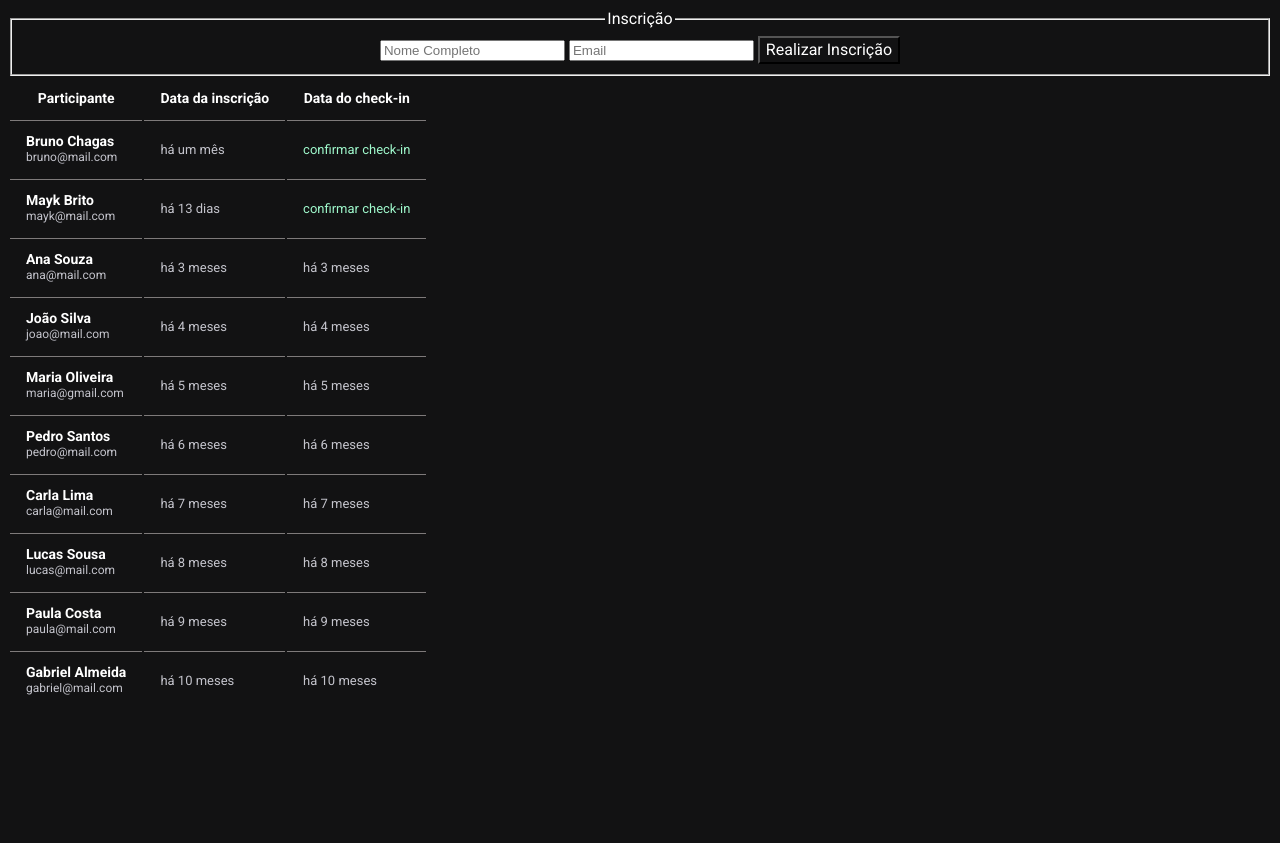
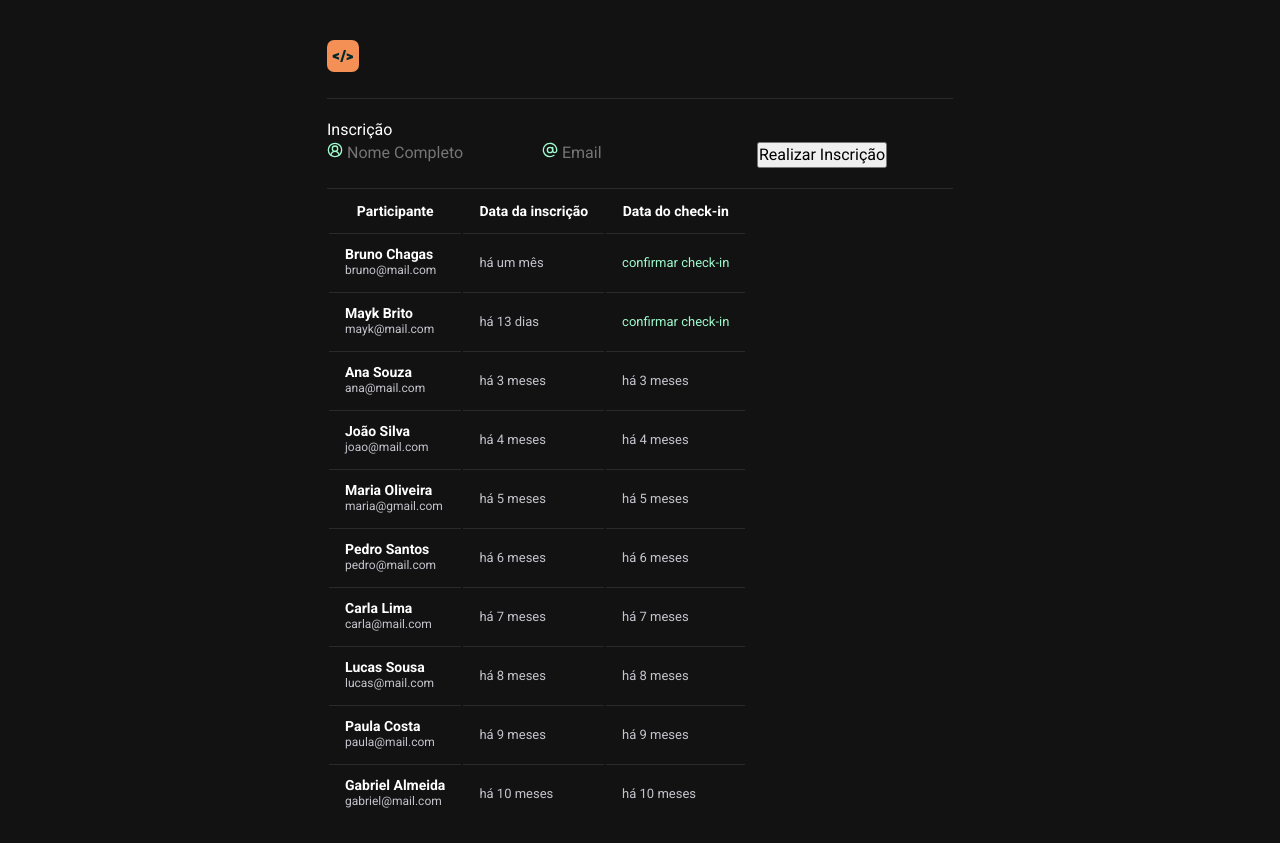
Before and after one commit to TbrunoK/nlw-unite-01, a plain HTML site: page index.html in a window 1280 px wide. Before the commit the page ends 800 px from the top, so only its background shows below. Drawn offline with nearby package versions, Linux system fonts and the light colour scheme.

Commit message:
layout / icon

```diff
--- a/index.html
+++ b/index.html
@@ -27,24 +27,118 @@
   </head>
 
   <body>
-    <div class="informacoes">
+    <div class="container">
+      <header>
+        <svg
+          width="32"
+          height="32"
+          viewBox="0 0 32 32"
+          fill="none"
+          xmlns="http://www.w3.org/2000/svg"
+        >
+          <rect width="32" height="32" rx="7.11111" fill="#F48F56" />
+          <path
+            fill-rule="evenodd"
+            clip-rule="evenodd"
+            d="M12.0682 15.0583V12.7586L5.71097 15.12H5.69678V17.482H5.71097L12.0682 19.8462V17.5415L8.80823 16.2975L12.0682 15.0583Z"
+            fill="#00292E"
+          />
+          <path
+            fill-rule="evenodd"
+            clip-rule="evenodd"
+            d="M19.6328 18.0617L22.89 16.8248L19.6328 15.5878V13.2881L25.9829 15.6522H25.9998V18.0164H25.9829L19.6328 20.3686V18.0617ZM16.9057 10.0309L13.1708 22.0165H15.387L19.1219 10.0309H16.9057Z"
+            fill="#00292E"
+          />
+        </svg>
+      </header>
+
       <form onsubmit="adicionarParticipante(event)">
         <fieldset>
           <legend>Inscrição</legend>
           <div>
+            <div class="input-wrapper">
+              <svg
+                width="16"
+                height="16"
+                viewBox="0 0 16 16"
+                fill="none"
+                xmlns="http://www.w3.org/2000/svg"
+              >
+                <g clip-path="url(#clip0_4003_2796)">
+                  <path
+                    d="M12 13.3333C12 12.2724 11.5786 11.255 10.8284 10.5048C10.0783 9.75468 9.06087 9.33325 8 9.33325C6.93913 9.33325 5.92172 9.75468 5.17157 10.5048C4.42143 11.255 4 12.2724 4 13.3333"
+                    stroke="#9FF9CC"
+                    stroke-width="1.33333"
+                    stroke-linecap="round"
+                    stroke-linejoin="round"
+                  />
+                  <path
+                    d="M8.00004 9.33333C9.4728 9.33333 10.6667 8.13943 10.6667 6.66667C10.6667 5.19391 9.4728 4 8.00004 4C6.52728 4 5.33337 5.19391 5.33337 6.66667C5.33337 8.13943 6.52728 9.33333 8.00004 9.33333Z"
+                    stroke="#9FF9CC"
+                    stroke-width="1.33333"
+                    stroke-linecap="round"
+                    stroke-linejoin="round"
+                  />
+                  <path
+                    d="M8.00004 14.6666C11.6819 14.6666 14.6667 11.6818 14.6667 7.99992C14.6667 4.31802 11.6819 1.33325 8.00004 1.33325C4.31814 1.33325 1.33337 4.31802 1.33337 7.99992C1.33337 11.6818 4.31814 14.6666 8.00004 14.6666Z"
+                    stroke="#9FF9CC"
+                    stroke-width="1.33333"
+                    stroke-linecap="round"
+                    stroke-linejoin="round"
+                  />
+                </g>
+                <defs>
+                  <clipPath id="clip0_4003_2796">
+                    <rect width="16" height="16" fill="white" />
+                  </clipPath>
+                </defs>
+              </svg>
+
               <input
                 type="text"
                 placeholder="Nome Completo"
                 name="nome"
                 required
               />
+            </div>
+
+            <div class="input-wrapper">
+              <svg
+                width="16"
+                height="16"
+                viewBox="0 0 16 16"
+                fill="none"
+                xmlns="http://www.w3.org/2000/svg"
+              >
+                <g clip-path="url(#clip0_4003_2802)">
+                  <path
+                    d="M8.00004 10.6666C9.4728 10.6666 10.6667 9.47268 10.6667 7.99992C10.6667 6.52716 9.4728 5.33325 8.00004 5.33325C6.52728 5.33325 5.33337 6.52716 5.33337 7.99992C5.33337 9.47268 6.52728 10.6666 8.00004 10.6666Z"
+                    stroke="#9FF9CC"
+                    stroke-width="1.33333"
+                    stroke-linecap="round"
+                    stroke-linejoin="round"
+                  />
+                  <path
+                    d="M10.6667 5.33326V8.66659C10.6667 9.19702 10.8774 9.70573 11.2525 10.0808C11.6276 10.4559 12.1363 10.6666 12.6667 10.6666C13.1971 10.6666 13.7059 10.4559 14.0809 10.0808C14.456 9.70573 14.6667 9.19702 14.6667 8.66659V7.99992C14.6667 6.49813 14.1596 5.04032 13.2277 3.8627C12.2957 2.68508 10.9934 1.85664 9.53173 1.5116C8.07011 1.16656 6.5348 1.32513 5.17456 1.96163C3.81431 2.59812 2.70882 3.67525 2.0372 5.0185C1.36558 6.36175 1.16717 7.89242 1.47412 9.36251C1.78107 10.8326 2.57539 12.156 3.7284 13.1183C4.88141 14.0805 6.32554 14.6253 7.82683 14.6643C9.32812 14.7034 10.7986 14.2343 12 13.3333"
+                    stroke="#9FF9CC"
+                    stroke-width="1.33333"
+                    stroke-linecap="round"
+                    stroke-linejoin="round"
+                  />
+                </g>
+                <defs>
+                  <clipPath id="clip0_4003_2802">
+                    <rect width="16" height="16" fill="white" />
+                  </clipPath>
+                </defs>
+              </svg>
 
               <input type="email" placeholder="Email" name="email" required />
+            </div>
             <button>Realizar Inscrição</button>
           </div>
         </fieldset>
       </form>
-    </div>
 
       <table>
         <thead>
@@ -57,5 +151,6 @@
 
         <tbody></tbody>
       </table>
+    </div>
   </body>
 </html>
--- a/style.css
+++ b/style.css
@@ -1,15 +1,64 @@
+/* Reset */
+* {
+  margin: 0;
+  padding: 0;
+  box-sizing: border-box;
+}
+
+/* VAR */
+/* Line --border: 1px solid #ffffff1a; */
+
+:root {
+  --border: 1px solid #ffffff1a;
+}
+
 body,
 table,
 inpult,
 button {
   font: 400 16px/140% "roboto", sans-serif;
+}
+
+body {
   background-color: #121213;
   color: #ffffff;
 }
 
+.container {
+  max-width: 690px;
+  margin: 0 auto;
+  padding: 20px 32px;
+}
+
+header {
+  padding: 20px 0;
+}
+
+form {
+  border: var(--border);
+  border-inline: none;
+  padding: 20px 0;
+}
+
+fieldset {
+  border: none;
+}
+
+fieldset > div {
+  display: flex;
+  gap: 12px;
+}
+
 /* Dados de cadastro */
-.informacoes {
-  text-align: center;
+.inpult-wrapper {
+  flex: 1;
+
+  display: flex;
+  align-items: center;
+}
+
+input {
+  all: unset;
 }
 
 /* Tabela */
@@ -29,7 +78,7 @@ tbody td {
 }
 
 tbody td {
-  border-top: 1px solid #7e7a7a;
+  border-top: var(--border);
   font-size: 13px;
   line-height: 15px;
   color: #c4c4cc;
```
Lines whose indentation alone changed are shown as unchanged.
